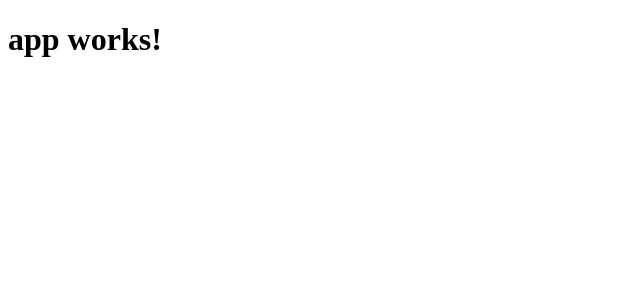
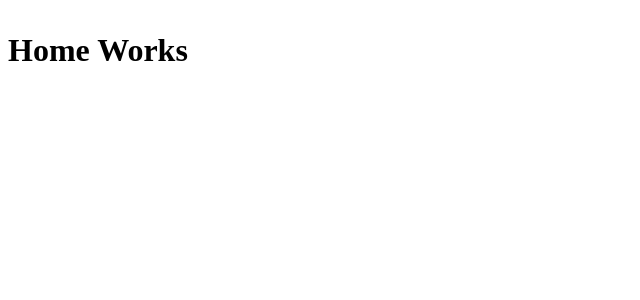
Before and after one commit to sebasb93/cois, an Angular app in the folder cois-web/: page / in a window 1280 px wide. Shown: the top 300 px of the page, without its empty margins (0-640 px from the left). Built offline with nearby package versions, Linux system fonts and the light colour scheme.

Commit message:
#7: Add front-end navigation

```diff
--- a/cois-web/src/app/app.component.html
+++ b/cois-web/src/app/app.component.html
@@ -1,3 +1,3 @@
 <h1>
-  {{title}}
+  <router-outlet></router-outlet>
 </h1>
--- /dev/null
+++ b/cois-web/src/app/app.routing.ts
@@ -0,0 +1,16 @@
+import { Routes } from '@angular/router';
+
+import { ConfigurationComponent } from './configuration/configuration.component';
+import { HomeComponent } from './home/home.component';
+import { InventaryComponent } from './inventary/inventary.component';
+import { LoginComponent } from './login/login.component';
+import { TransactionComponent } from './transaction/transaction.component';
+
+export const appRoutes: Routes = [
+    { path: '', component: HomeComponent },
+    { path: 'home', component: HomeComponent },
+    { path: 'login', component: LoginComponent },
+    { path: 'inventary', component: InventaryComponent },
+    { path: 'transaction', component: TransactionComponent },
+    { path: 'configuration', component: ConfigurationComponent }
+]
```
Also changed, not shown: cois-web/src/app/app.module.ts (+15 -2 lines).
